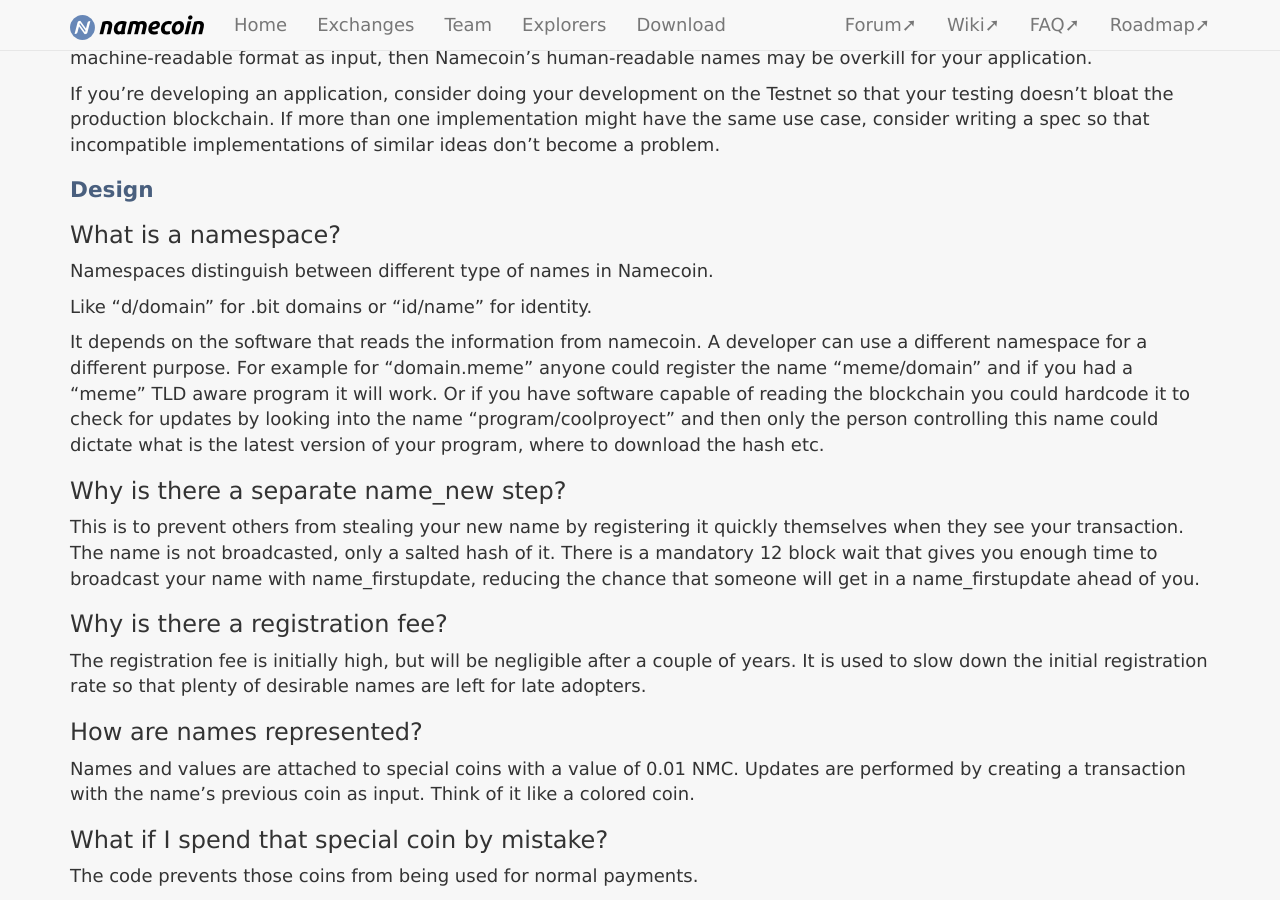
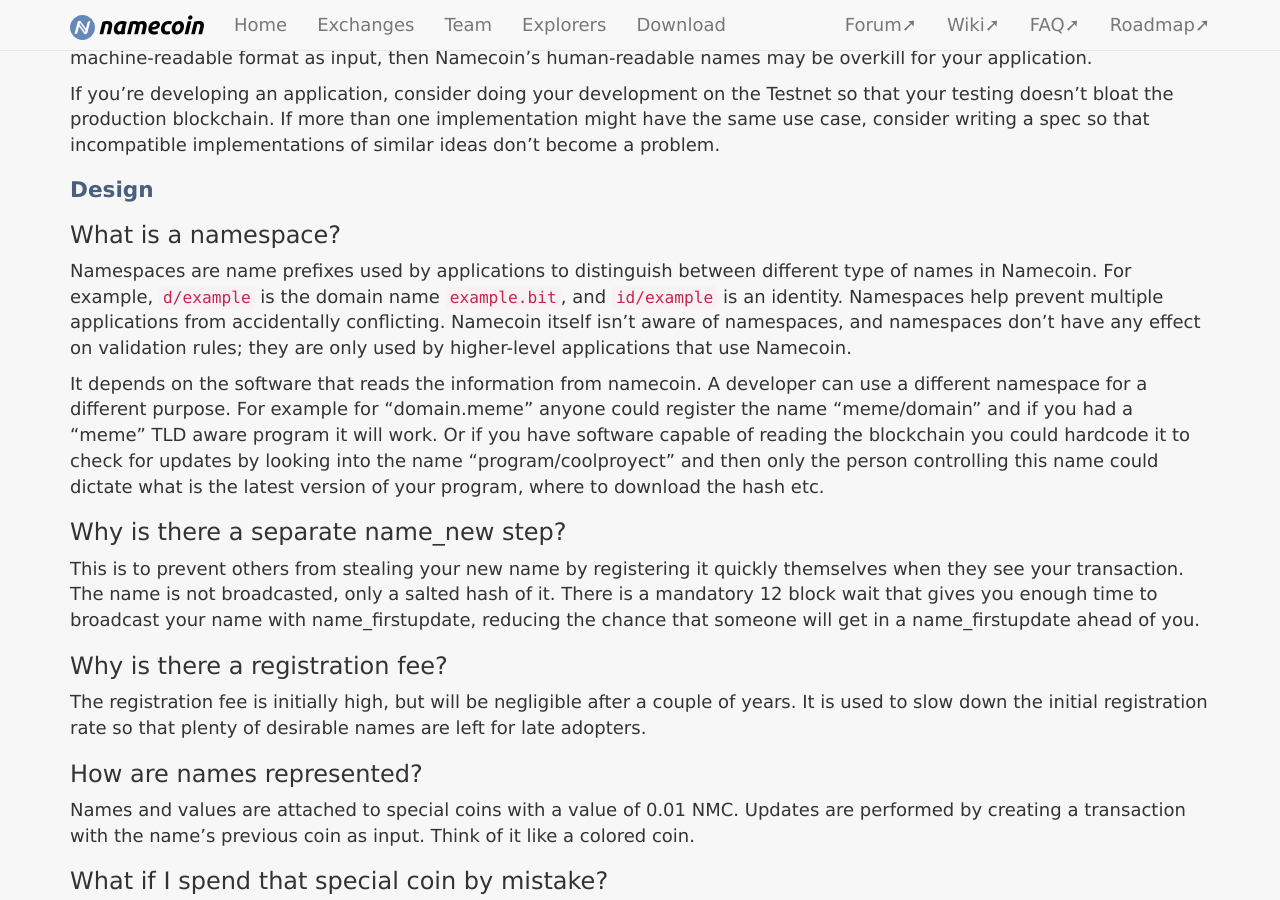
Before and after one commit to JeremyRand/namecoin.org, a Jekyll site: the page built from docs/faq/index.md, in a window 1280 px wide and 900 px high, scrolled down 2024 px. Built offline with Jekyll 4.4.1, drawn with Linux system fonts in a browser that asks for light colours.

Commit message:
FAQ: Reworded "What is a namespace?"

```diff
--- a/docs/faq/index.md
+++ b/docs/faq/index.md
@@ -63,9 +63,7 @@ If you're developing an application, consider doing your development on the Test
 
 ### What is a namespace?
 
-Namespaces distinguish between different type of names in Namecoin.
-
-Like "d/domain" for .bit domains or "id/name" for identity.
+Namespaces are name prefixes used by applications to distinguish between different type of names in Namecoin.  For example, `d/example` is the domain name `example.bit`, and `id/example` is an identity.  Namespaces help prevent multiple applications from accidentally conflicting.  Namecoin itself isn't aware of namespaces, and namespaces don't have any effect on validation rules; they are only used by higher-level applications that use Namecoin.
 
 It depends on the software that reads the information from namecoin. A developer can use a different namespace for a different purpose. For example for "domain.meme" anyone could register the name "meme/domain" and if you had a "meme" TLD aware program it will work. Or if you have software capable of reading the blockchain you could hardcode it to check for updates by looking into the name "program/coolproyect" and then only the person controlling this name could dictate what is the latest version of your program, where to download the hash etc.
 
```
